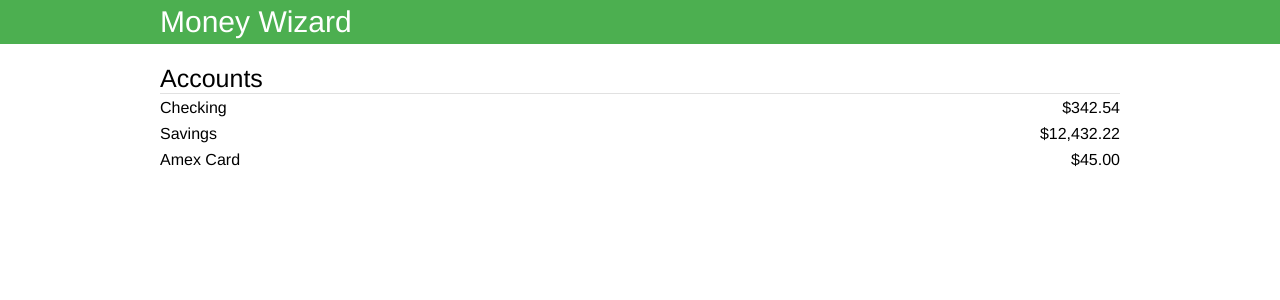
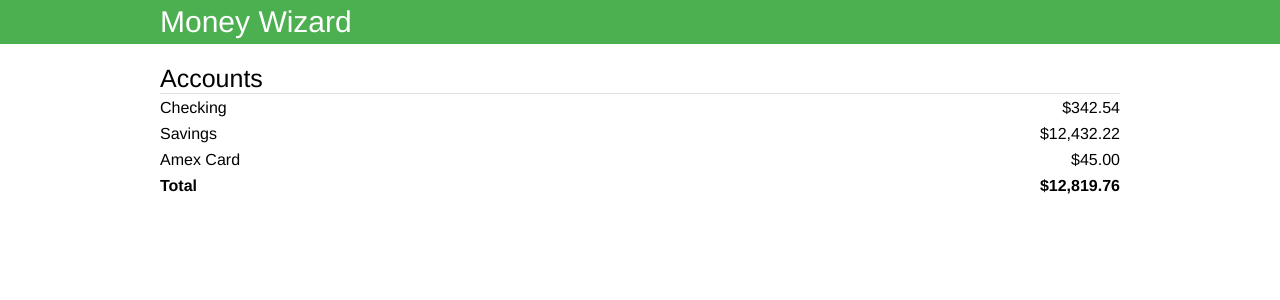
Before and after one commit to alecgunnar/money-wizard, a Vue app in the folder ui/: page /#/ in a window 1280 px wide. Shown: the top 300 px of the page. Built offline with nearby package versions, Linux system fonts and the light colour scheme; the HTML template or start-up script is replaced by a standard one.

Commit message:
Show total balance

```diff
--- a/ui/src/components/lists/ListOfAccounts.vue
+++ b/ui/src/components/lists/ListOfAccounts.vue
@@ -5,6 +5,10 @@
       :key="account.id">
       <div class="accounts__name">{{ account.name }}</div>
       <div class="accounts__balance">{{ account.balance | dollarAmount }}</div>
+    </li>
+    <li class="accounts__account accounts__account--totalBalance">
+      <div class="accounts__name accounts__name--totalBalance">Total</div>
+      <div class="accounts__balance accounts__balance--totalBalance">{{ totalBalance | dollarAmount }}</div>
     </li>
   </ul>
 </template>
@@ -16,6 +20,11 @@ export default {
     accounts: {
       required: true,
       type: Array
+    }
+  },
+  computed: {
+    totalBalance () {
+      return this.accounts.reduce((balance, account) => balance + account.balance, 0)
     }
   },
   filters: {
@@ -45,4 +54,8 @@ export default {
 .accounts__name {
   flex: 1;
 }
+
+.accounts__account--totalBalance {
+  font-weight: bold;
+}
 </style>
```
